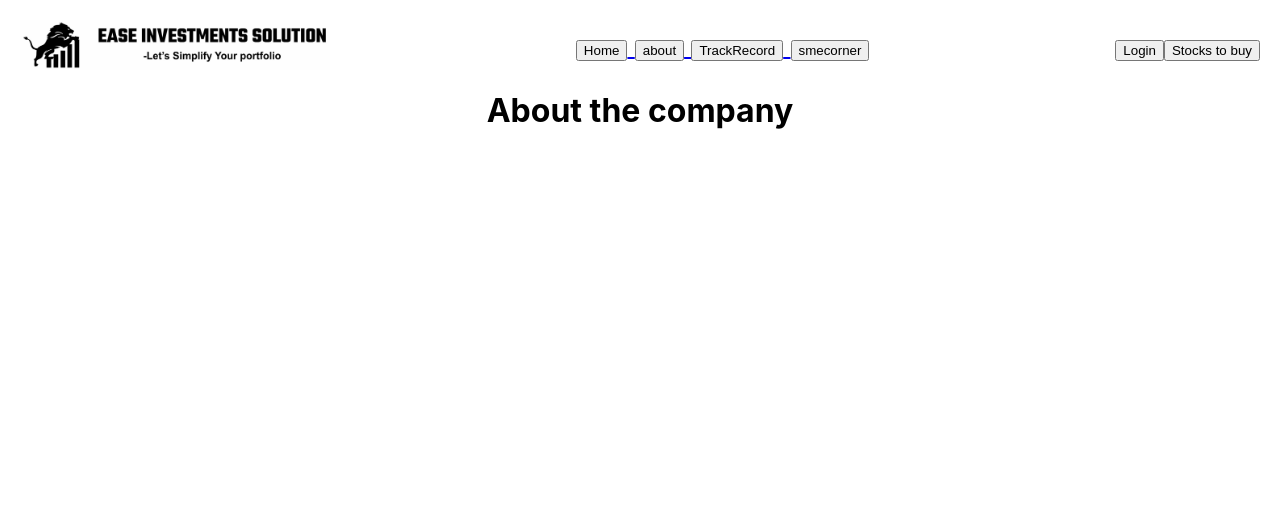
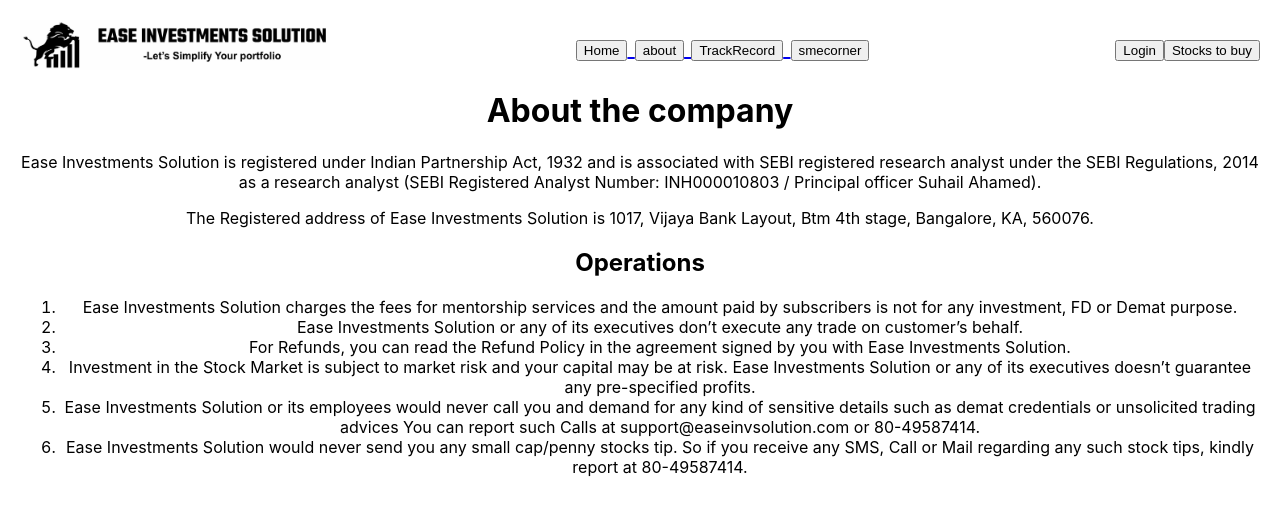
Before and after one commit to rubanshivaram/eisapp, a React (Create React App) app: page /aboutus in a window 1280 px wide. Shown: the top 514 px of the page. Built offline with nearby package versions, Linux system fonts and the light colour scheme.

Commit message:
aboutuspage

```diff
--- a/src/Pages/Aboutus/aboutus.jsx
+++ b/src/Pages/Aboutus/aboutus.jsx
@@ -1,14 +1,32 @@
-import React from 'react'
-import Header from '../../Components/Header/Header'
+import React from "react";
+import Header from "../../Components/Header/Header";
 
 function aboutus() {
   return (
     <div>
-        <Header/>
+      <Header />
       <h1>About the company</h1>
-
+      <p>
+        Ease Investments Solution is registered under Indian Partnership Act,
+        1932 and is associated with SEBI registered research analyst under the
+        SEBI Regulations, 2014 as a research analyst (SEBI Registered Analyst
+        Number: INH000010803 / Principal officer Suhail Ahamed).
+      </p>
+      <p>
+        The Registered address of Ease Investments Solution is 1017, Vijaya Bank
+        Layout, Btm 4th stage, Bangalore, KA, 560076.
+      </p>
+      <h2>Operations</h2>
+      <ol>
+        <li> Ease Investments Solution charges the fees for mentorship services and the amount paid by subscribers is not for any investment, FD or Demat purpose.</li>
+        <li> Ease Investments Solution or any of its executives don’t execute any trade on customer’s behalf.</li>
+        <li> For Refunds, you can read the Refund Policy in the agreement signed by you with Ease Investments Solution.</li>
+        <li> Investment in the Stock Market is subject to market risk and your capital may be at risk. Ease Investments Solution or any of its executives doesn’t guarantee any pre-specified profits.</li>
+        <li> Ease Investments Solution or its employees would never call you and demand for any kind of sensitive details such as demat credentials or unsolicited trading advices You can report such Calls at support@easeinvsolution.com or 80-49587414.</li>
+        <li> Ease Investments Solution would never send you any small cap/penny stocks tip. So if you receive any SMS, Call or Mail regarding any such stock tips, kindly report at 80-49587414.</li>
+      </ol>
     </div>
-  )
+  );
 }
 
-export default aboutus
+export default aboutus;
```
